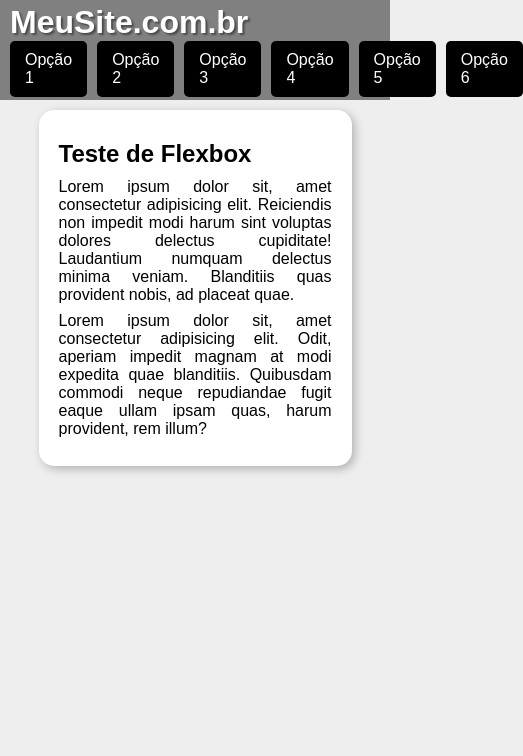
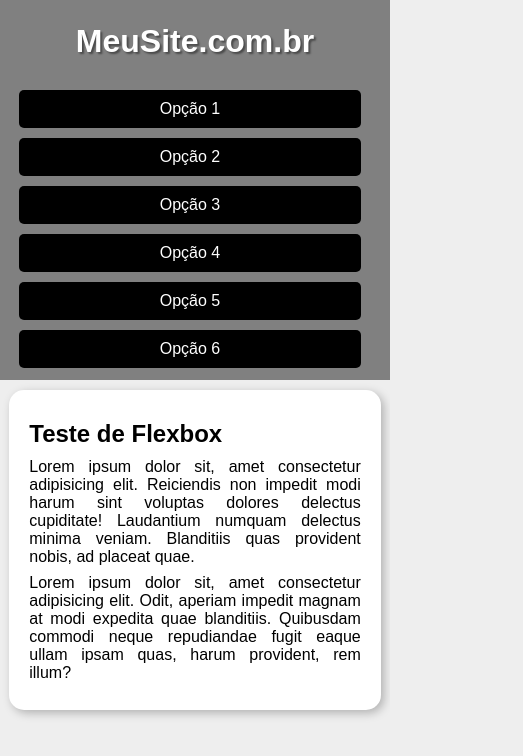
Before and after one commit to abraao-reyys/html-css, a plain HTML site: page exercicios/ex027/flex013-menu-flexbox/index.html in a window 390 px wide. Shown: the whole page, 523 px wide, since content can reach past the window. Drawn offline with Linux system fonts and the light colour scheme.

Commit message:
ex027 upd

```diff
--- a/exercicios/ex027/flex013-menu-flexbox/style.css
+++ b/exercicios/ex027/flex013-menu-flexbox/style.css
@@ -71,3 +71,36 @@ main p {
     margin-bottom: 8px;
     text-align: justify;
 }
+
+@media screen and (max-width: 625px) {
+    header {
+        display: block;
+        height: 380px;
+    }
+
+    header h1 {
+        text-align: center;
+        padding: 20px;
+    }
+
+    menu ul {
+        display: block;
+        margin: auto;
+        width: 90%;
+    }
+
+    menu ul li {
+        margin: 10px 0px;
+        text-align: center;
+    }
+
+    menu ul li:hover {
+        color: black;
+        background-color: white;
+        cursor: pointer;
+    }
+
+    main {
+        width: 85%;
+    }
+}
```
